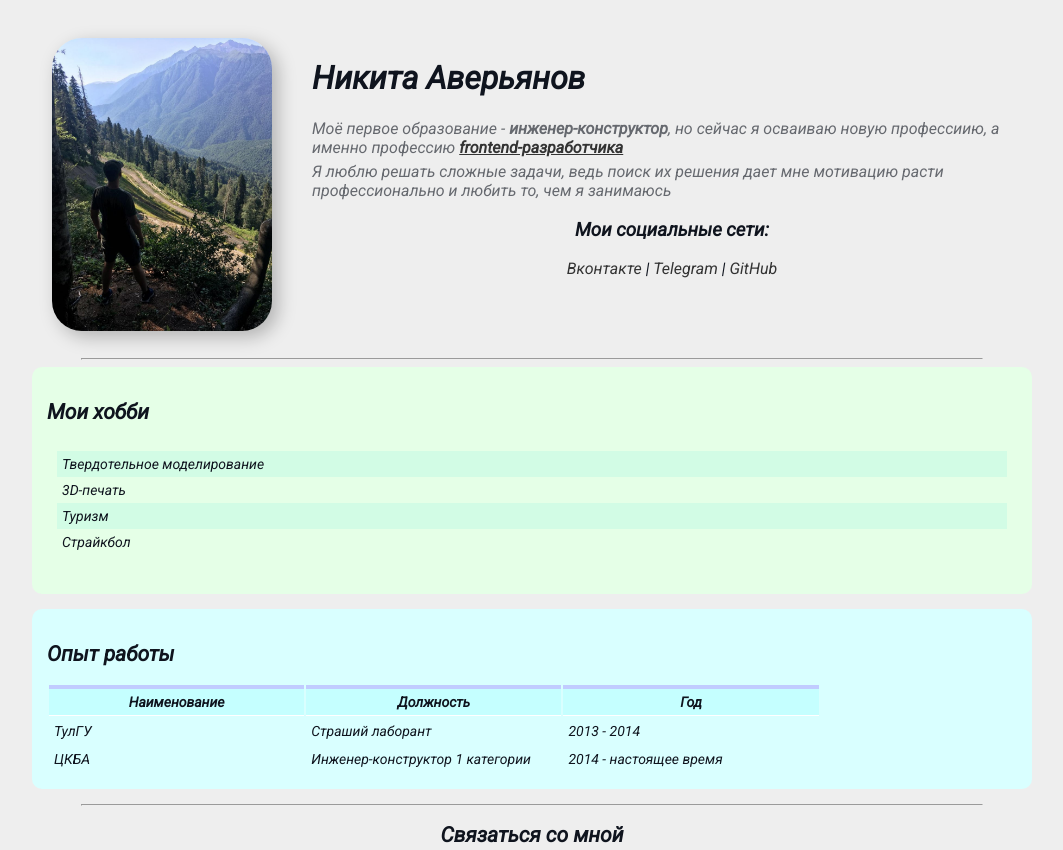
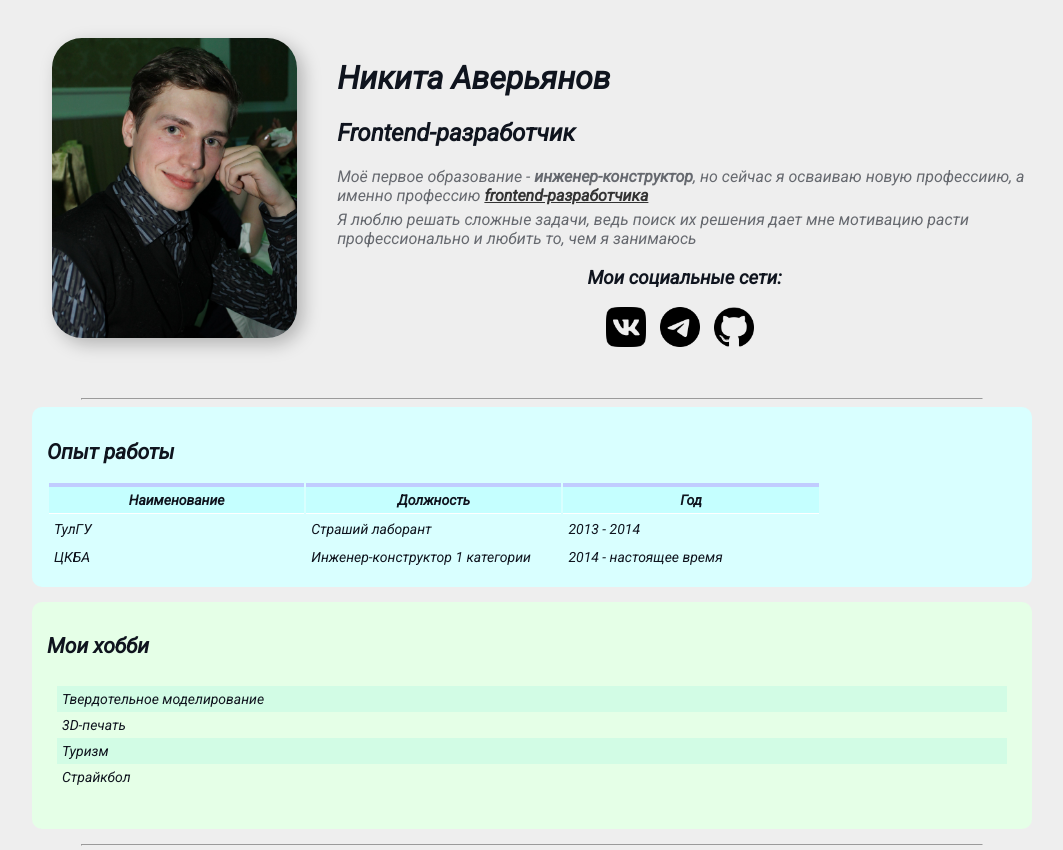
Before and after one commit to Racio-begin/resume, a plain HTML site: page index.html in a window 1280 px wide. Shown: the top 850 px of the page, without its empty margins (108-1171 px from the left). Drawn offline with Linux system fonts and the light colour scheme.

Commit message:
Init5
Доработаны иконки социальных сетей

```diff
--- a/index.html
+++ b/index.html
@@ -14,10 +14,11 @@
   <body>
     <div class="container">
       <div class="info">
-        <img src="avatar.jpg" alt="Фото" id="avatar">
+        <img src="images/avatar-2.jpg" alt="Фото" id="avatar">
 
         <header>
           <h1>Никита Аверьянов</h1>
+          <h2>Frontend-разработчик</h2>
             <div class="info-text">
               <p>Моё первое образование - <strong>инженер-конструктор</strong>, но сейчас я осваиваю <em>новую</em> профессиию,
                 а именно профессию <strong> <span class="underline-black">frontend-разработчика</span></strong></p>
@@ -27,26 +28,14 @@
 
           <div class="social">
             <h3>Мои социальные сети:</h3>
-            <a href="https://vk.com/nikita_averyanov" target="_blank">Вконтакте</a>
-            |
-            <a href="https://t.me/dmitry_0017" target="_blank">Telegram</a>
-            |
-            <a href="https://github.com/Racio-begin" target="_blank">GitHub</a>
+            <a href="https://vk.com/nikita_averyanov" target="_blank"><img src="images/free-icon-font-vk-6422212.png" width="40" alt="Ссылка на VK" title="Vkontakte"></a>
+            <a href="https://t.me/dmitry_0017" target="_blank"><img src="images/free-icon-font-telegram-6422206.png" width="40" alt="Ссылка на Telegram" title="Telegram"></a>
+            <a href="https://github.com/Racio-begin" target="_blank"><img src="images/free-icon-font-github-6424084.png" width="40" alt="Ссылка на GitHub" title="GitHub"></a>
           </div>
         </header>
       </div>
 
       <hr width="90%">
-
-      <div class="card hobby bg-green">
-        <h2>Мои хобби</h2>
-        <ul>
-          <li>Твердотельное моделирование</li>
-          <li>3D-печать</li>
-          <li>Туризм</li>
-          <li>Страйкбол</li>
-        </ul>
-      </div>
 
       <div class="card work bg-blue">
         <h2>Опыт работы</h2>
@@ -71,6 +60,16 @@
             </tr>
           </tbody>
         </table>
+      </div>
+
+      <div class="card hobby bg-green">
+        <h2>Мои хобби</h2>
+        <ul>
+          <li>Твердотельное моделирование</li>
+          <li>3D-печать</li>
+          <li>Туризм</li>
+          <li>Страйкбол</li>
+        </ul>
       </div>
 
       <hr width="90%">
--- /dev/null
+++ b/script.js
@@ -0,0 +1,6 @@
+let button = document.querySelector('.button');
+
+// button.addEventListener('click', function () {
+//   let randomElement = getRandomElement(phrases);
+//   smoothly(phrase, 'textContent', randomElement.text);
+//   smoothly(image, 'src', randomElement.image);
--- a/styles.css
+++ b/styles.css
@@ -33,14 +33,14 @@ body {
 
 #avatar {
   border: none;
-  width: 220px;
+  width: 300px;
+  height: 300px;
   border-radius: 30px;
   box-shadow: 6px 6px 18px rgba(0, 0, 0, .25);
 }
 
 header {
   font-size: 16px;
-  margin-bottom: 20px;
   margin-left: 40px;
   /* display: block; */
 }
@@ -76,6 +76,10 @@ header {
 .social {
   text-align: center;
   margin-bottom: 20px;
+}
+
+.social img {
+  margin-right: 10px;
 }
 
 
```
Also changed, not shown: images/avatar-2.jpg (added), images/avatar.jpg (added), images/free-icon-font-github-6424084.png (added), images/free-icon-font-telegram-6422206.png (added), images/free-icon-font-vk-6422212.png (added), images/vk.png (added). Lines whose indentation alone changed are shown as unchanged.
